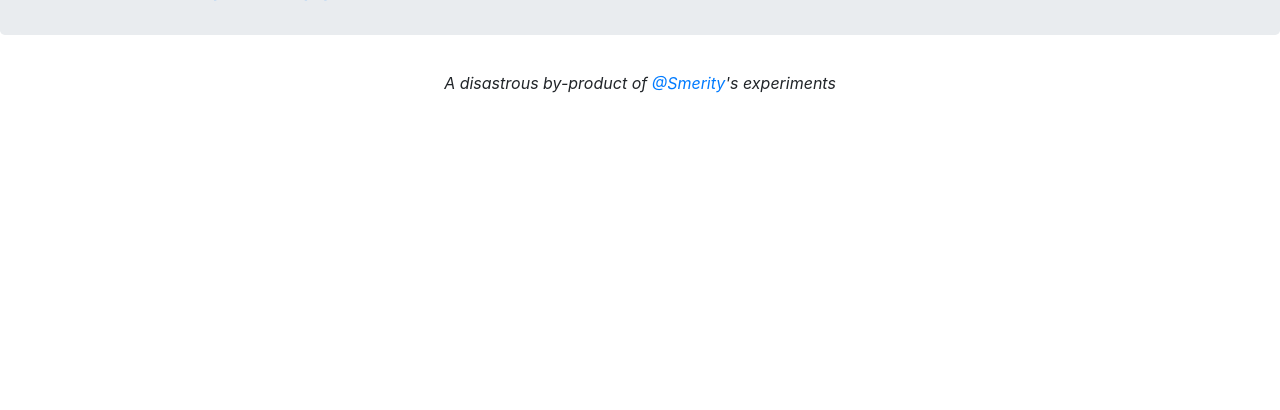
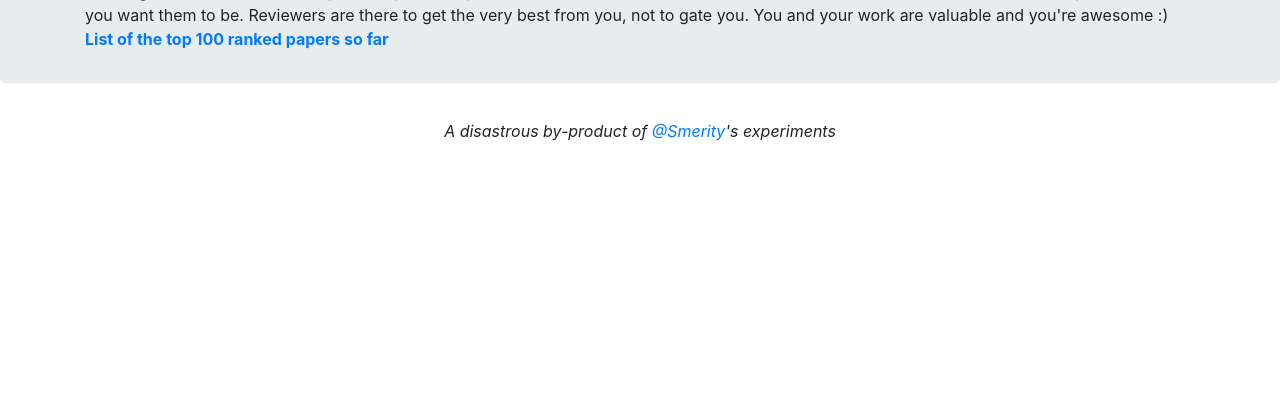
Before and after one commit to Smerity/search_iclr_2018, a Flask app: page / in a window 1280 px wide. Shown: the part 331-741 px from the top of the page. Run offline with Flask 2, Linux system fonts and the light colour scheme; parts of the project's set-up code (start-up, migrations or seed data) failed here and were passed over; some libraries are stand-ins or nearby versions.

Commit message:
Add positive note regarding early stage of reviewing process

```diff
--- a/templates/base.html
+++ b/templates/base.html
@@ -54,7 +54,12 @@
           </form>
 
           <hr />
-          <p><b><a href="/top/">Check out the top 100 rated papers so far</a></b></p>
+
+          <p><b>Ranking Disclaimer:</b> The rankings as they currently stand do not represent what the end state will be.
+          Do not lose confidence if they're not where you want them to be.
+          Reviewers are there to get the very best from you, not to gate you.
+          You and your work are valuable and you're awesome :)<br />
+          <b><a href="/top/">List of the top 100 ranked papers so far</a></b></p>
         </div>
       </div>
 
```
